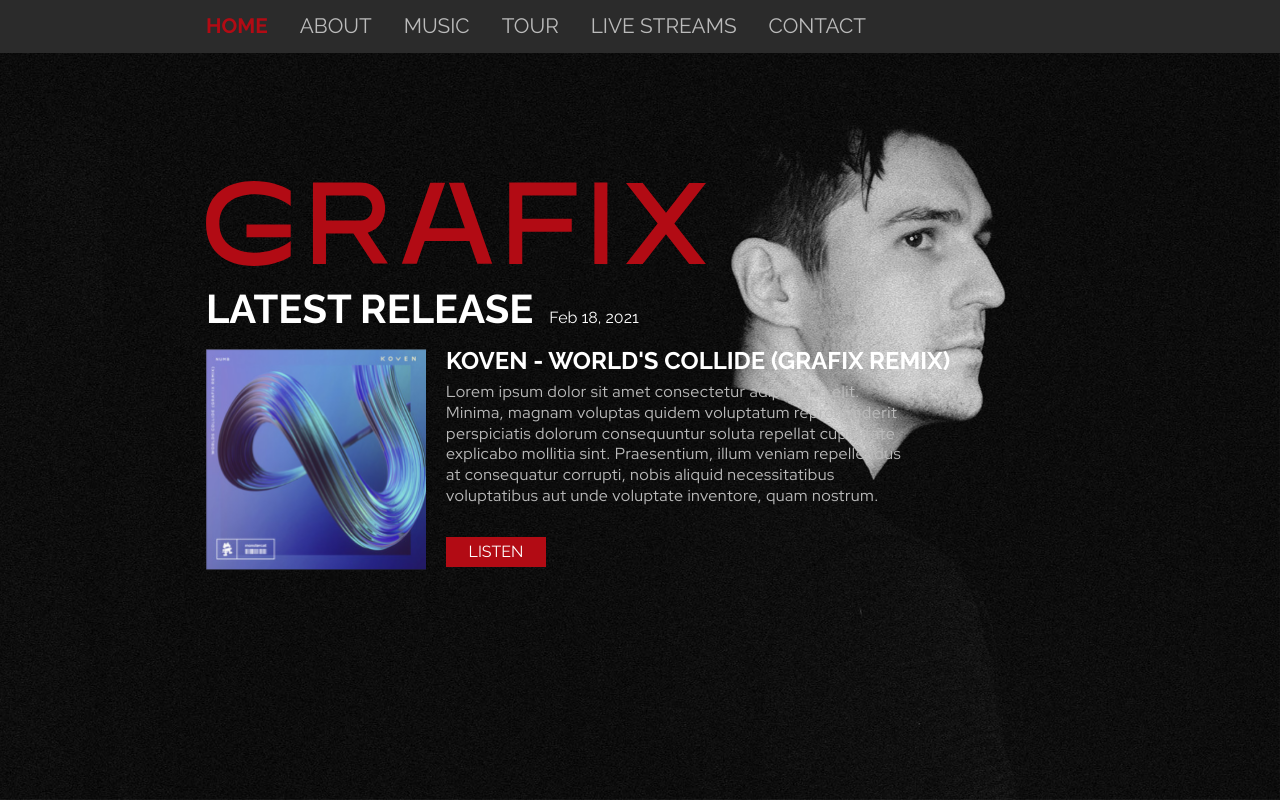
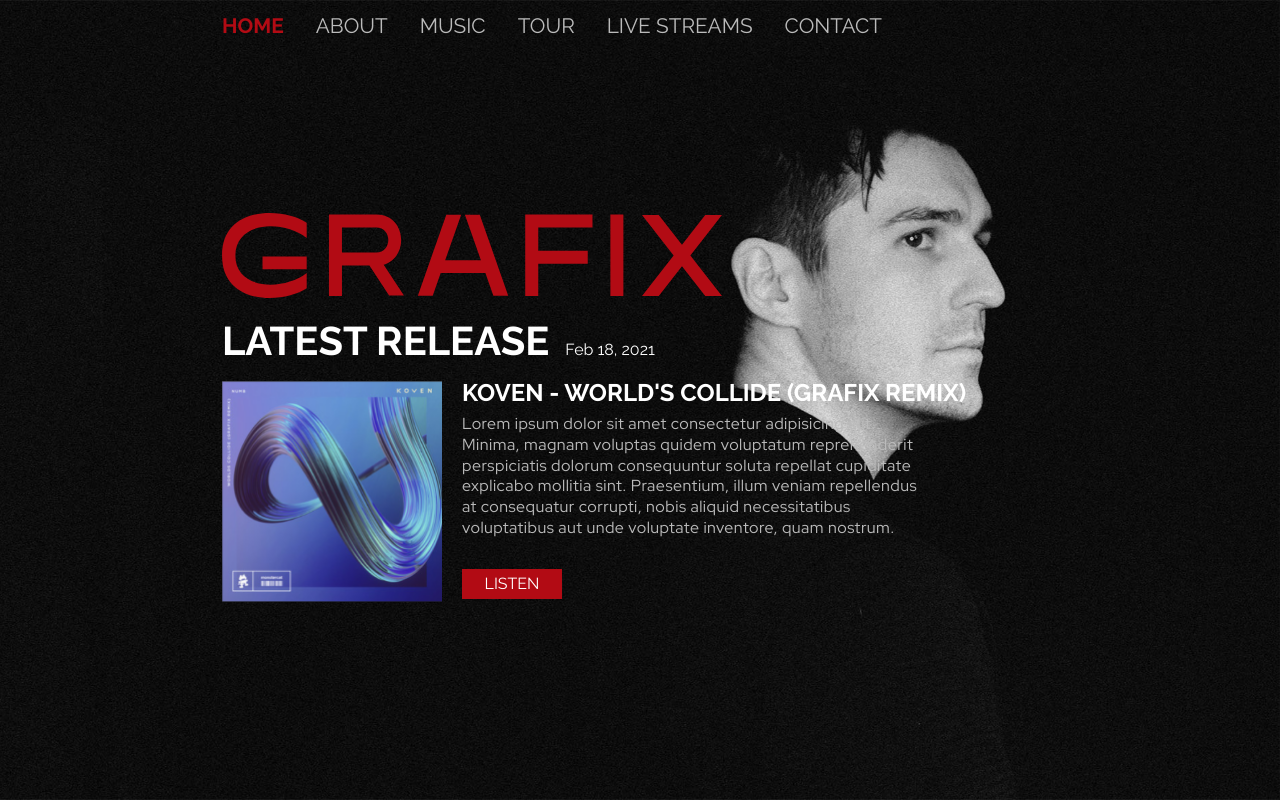
Before and after one commit to AmaryllisNO/grafix-website, a React (Create React App) app: page / in a window 1280 px wide. Built offline with nearby package versions, Linux system fonts and the light colour scheme.

Commit message:
feat: added page titles

```diff
--- a/public/index.html
+++ b/public/index.html
@@ -24,7 +24,7 @@
       work correctly both with client-side routing and a non-root public URL.
       Learn how to configure a non-root public URL by running `npm run build`.
     -->
-    <title>React App</title>
+    <title>Grafix</title>
   </head>
   <body>
     <noscript>You need to enable JavaScript to run this app.</noscript>
--- a/src/pages/Admin.jsx
+++ b/src/pages/Admin.jsx
@@ -1,6 +1,7 @@
 import Header from '../components/Header';
 
 const Admin = () => {
+  document.title = 'Grafix | Admin';
   return (
     <div>
       <Header></Header>
--- a/src/pages/Contact.jsx
+++ b/src/pages/Contact.jsx
@@ -1,6 +1,7 @@
 import Header from '../components/Header';
 
 const Contact = () => {
+  document.title = 'Grafix | Contact';
   return (
     <div>
       <Header></Header>
--- a/src/pages/Home.jsx
+++ b/src/pages/Home.jsx
@@ -3,6 +3,9 @@
 import Release from '../components/Release';
 
 const Home = () => {
+  document.title = 'Grafix';
+
+  console.log(document);
   return (
     <div className='Home landing'>
       <Header />
--- a/src/pages/Livestreams.jsx
+++ b/src/pages/Livestreams.jsx
@@ -1,6 +1,7 @@
 import Header from '../components/Header';
 
 const Livestreams = () => {
+  document.title = 'Grafix | Live Streams';
   return (
     <div>
       <Header></Header>
--- a/src/pages/Music.jsx
+++ b/src/pages/Music.jsx
@@ -1,6 +1,7 @@
 import Header from '../components/Header';
 
 const Music = () => {
+  document.title = 'Grafix | Music';
   return (
     <div>
       <Header></Header>
--- a/src/sass/partials/_nav.scss
+++ b/src/sass/partials/_nav.scss
@@ -1,9 +1,9 @@
 .header {
   width: 100%;
-  background-color: rgb(43, 43, 43);
 }
 
 .nav {
+  padding-top: 1em;
   transition: 0.5s;
   &__list {
     &item {
@@ -18,10 +18,20 @@
   &__link {
     color: $grafix-gray;
     font-weight: medium;
+    transition: 0.3s;
+
+    &:hover {
+      transition: 0.3s;
+      color: gray;
+    }
 
     &--active {
       color: $grafix-red;
       font-weight: bold;
+
+      &:hover {
+        color: $grafix-red;
+      }
     }
   }
 }
--- a/src/sass/partials/_wrapper.scss
+++ b/src/sass/partials/_wrapper.scss
@@ -6,6 +6,6 @@
 @media screen and (max-width: 1300px) {
   .wrapper {
     max-width: 900px;
-    padding: 1rem;
+    padding: 2rem;
   }
 }
```
